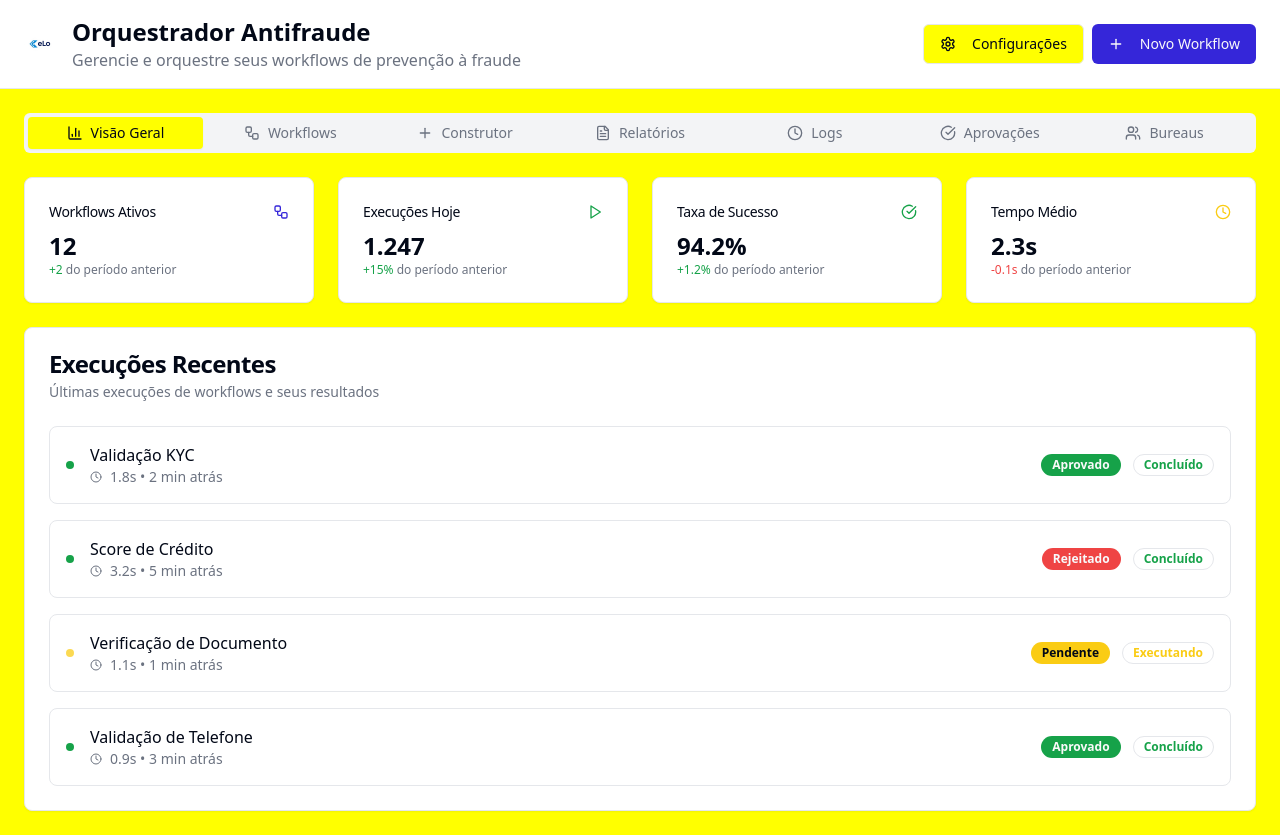
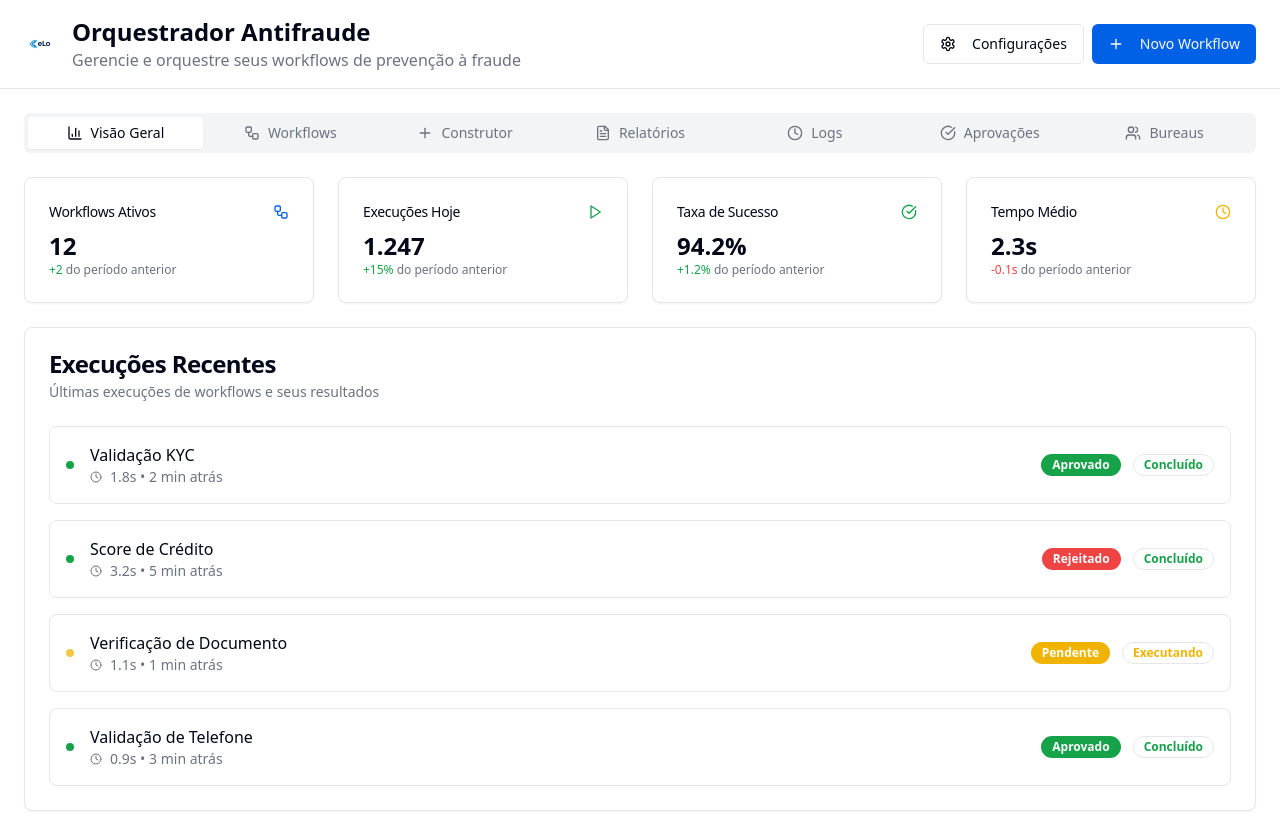
Before and after one commit to kamilaalves1/Front-orquestrador-workflow, a React (Vite) app: page / in a window 1280 px wide. Built offline with nearby package versions, Linux system fonts and the light colour scheme.

Commit message:
Fix: Improve color scheme

```diff
--- a/src/index.css
+++ b/src/index.css
@@ -8,7 +8,7 @@ All colors MUST be HSL.
 
 @layer base {
   :root {
-    --background: 250 250 255;
+    --background: 0 0% 100%;
     --foreground: 222.2 84% 4.9%;
 
     --card: 0 0% 100%;
@@ -17,9 +17,9 @@ All colors MUST be HSL.
     --popover: 0 0% 100%;
     --popover-foreground: 222.2 84% 4.9%;
 
-    --primary: 245 70% 50%;
+    --primary: 215 100% 45%;
     --primary-foreground: 0 0% 98%;
-    --primary-glow: 245 100% 70%;
+    --primary-glow: 215 100% 55%;
 
     --secondary: 220 14.3% 95.9%;
     --secondary-foreground: 220.9 39.3% 11%;
@@ -36,27 +36,27 @@ All colors MUST be HSL.
     --success: 142 76% 36%;
     --success-foreground: 0 0% 98%;
 
-    --warning: 48 96% 53%;
-    --warning-foreground: 222.2 84% 4.9%;
+    --warning: 45 100% 47%;
+    --warning-foreground: 0 0% 100%;
 
     --border: 220 13% 91%;
     --input: 220 13% 91%;
-    --ring: 245 70% 50%;
+    --ring: 215 100% 45%;
 
     /* Workflow Colors */
-    --workflow-bg: 245 15% 98%;
-    --workflow-border: 245 10% 92%;
+    --workflow-bg: 0 0% 99%;
+    --workflow-border: 220 13% 91%;
 
     /* ELO Brand Colors */
-    --elo-primary: 215 100% 50%;
-    --elo-secondary: 215 100% 60%;
-    --elo-accent: 45 100% 50%;
+    --elo-primary: 215 100% 45%;
+    --elo-secondary: 215 100% 55%;
+    --elo-accent: 202 100% 50%;
 
     /* Node Colors */
     --node-input: 142 76% 36%;
-    --node-bureau: 245 70% 50%;
-    --node-condition: 48 96% 53%;
-    --node-output: 0 84.2% 60.2%;
+    --node-bureau: 215 100% 45%;
+    --node-condition: 45 100% 47%;
+    --node-output: 0 84% 60%;
     --node-assignment: 280 100% 70%;
 
     /* Gradients */
```
